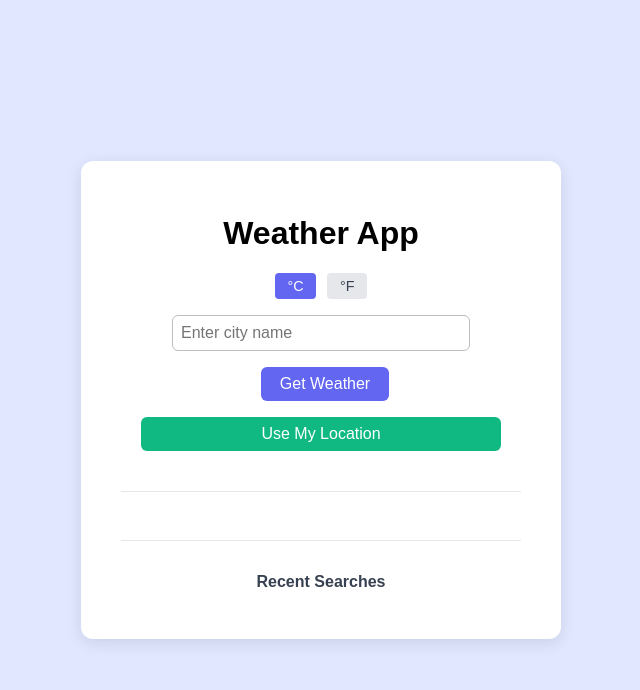
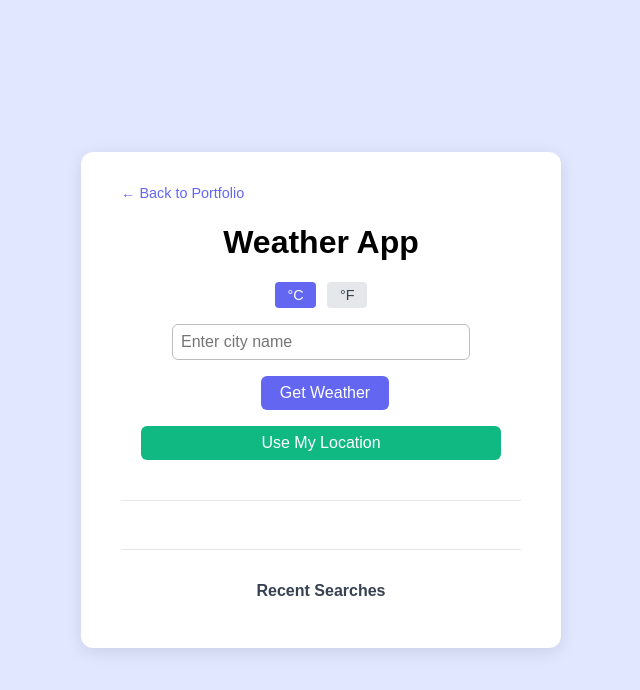
Before and after one commit to Gaurav-Aswal-dev/Gaurav-Portfolio, a plain HTML site: page index1.html in a window 1280 px wide. Shown: the whole page, without its empty margins (319-959 px from the left). Drawn offline with Linux system fonts and the light colour scheme.

Commit message:
index1.html

```diff
--- a/index1.html
+++ b/index1.html
@@ -8,6 +8,11 @@
 </head>
 <body>
     <div class="weather-app">
+        <div style="text-align: left; margin-bottom: 1rem;">
+            <a href="index.html" style="color: #6366f1; text-decoration: none; font-size: 0.9rem;">
+                ← Back to Portfolio
+            </a>
+        </div>
         <h1>Weather App</h1>
         <div class="unit-toggle">
             <button id="celsiusBtn" class="unit-btn active">°C</button>
```
